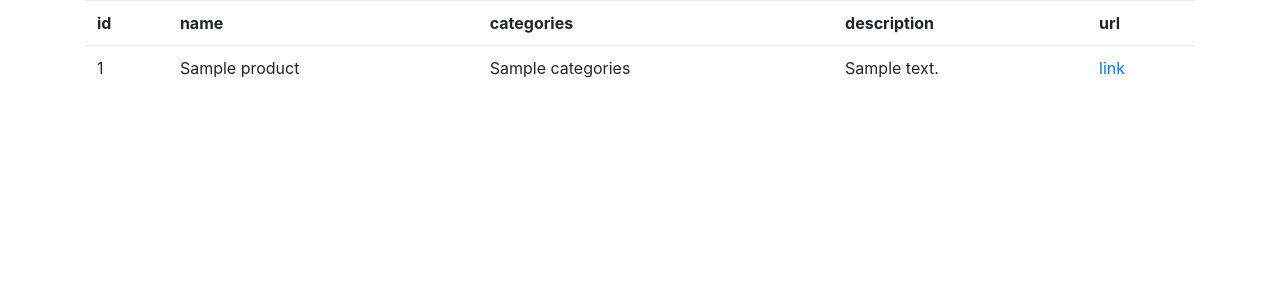
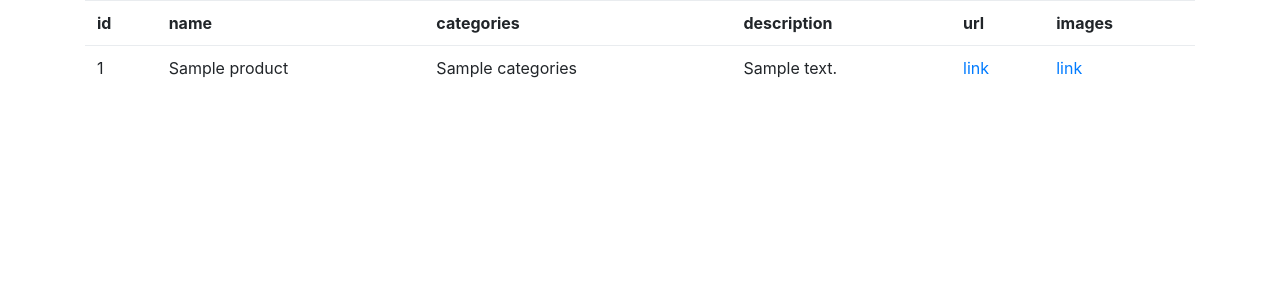
Before and after one commit to alex-klim/offwhite-face, a Django app: template face/templates/face/products.html in a window 1280 px wide. Shown: the top 300 px of the page. Run offline with Django 3.2, Linux system fonts and the light colour scheme; the template is opened without the code that fills it: most values are stand-ins (such as "Sample title", 1, 10 or a date in 2020); parts of the project's set-up code (start-up, migrations or seed data) failed here and were passed over; some libraries are stand-ins or nearby versions.

```diff
--- a/face/templates/face/products.html
+++ b/face/templates/face/products.html
@@ -7,6 +7,7 @@
             <th>categories</th>
             <th>description</th>
             <th>url</th>
+            <th>images</th>
         </tr>
         {% for product in products %}
         <tr>
@@ -15,6 +16,11 @@
             <td>{{product.categories}}</td>
             <td>{{product.description}}</td>
             <td><a href="{{product.url}}">link</a></td>
+            <td>
+                {% for img in product.images %}
+                <a href="{{img}}">link</a>
+                {% endfor %}
+            </td>
         </tr>
         {% endfor%}
     </table>
```
